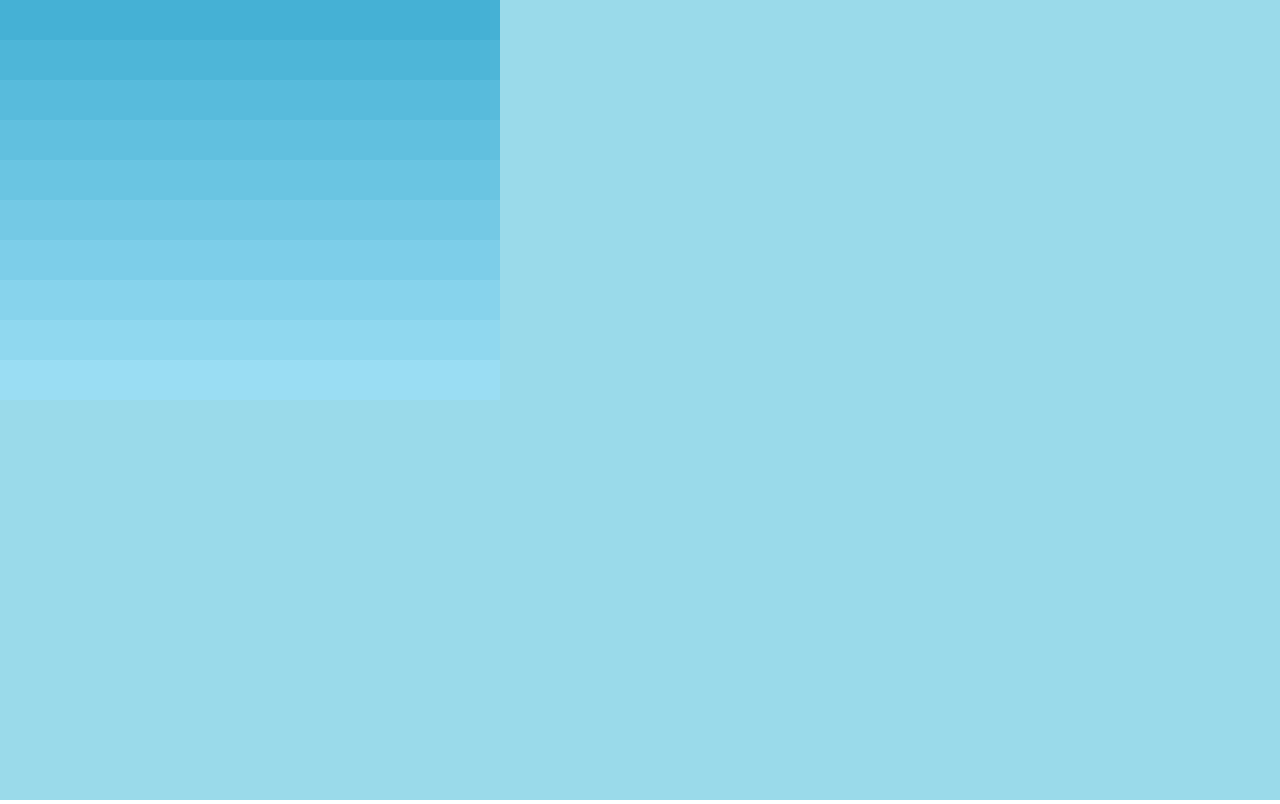
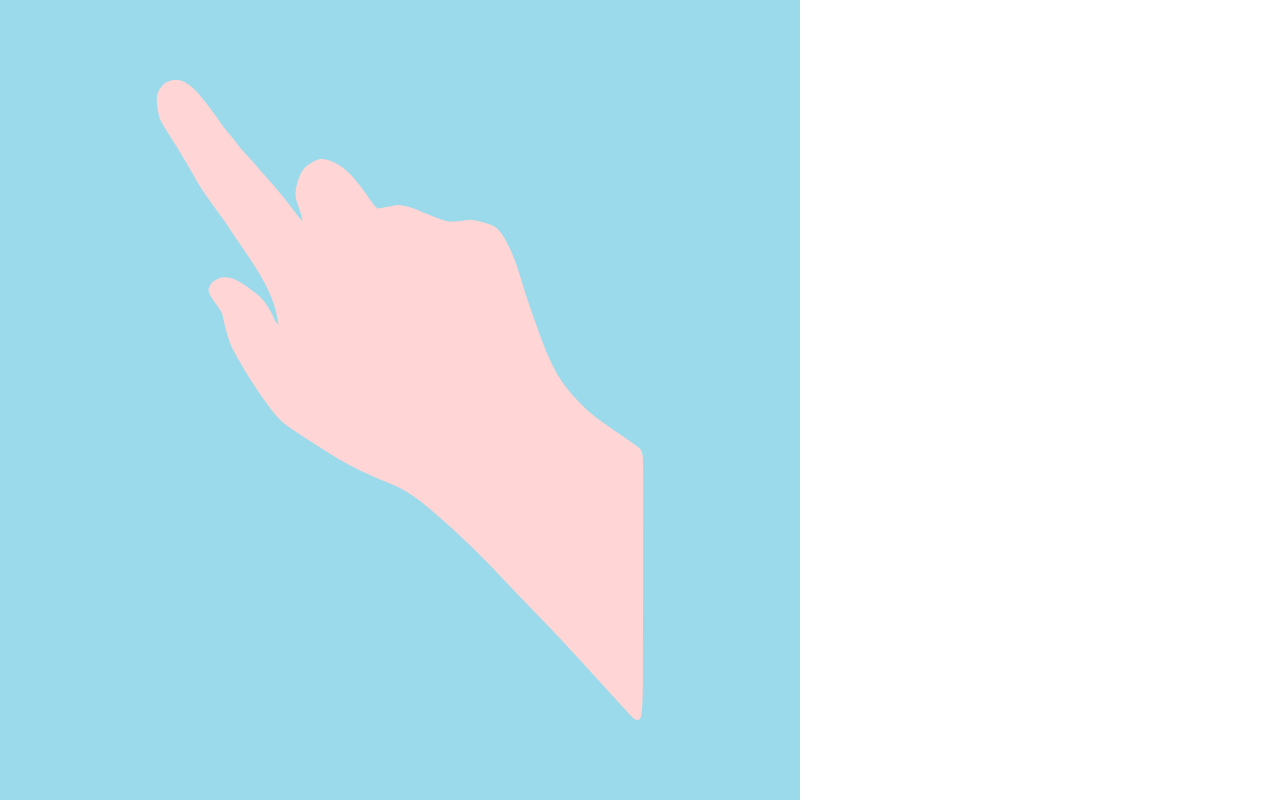
Before and after one commit to rwakizaka7/bounced_ball_html5, a plain HTML site: page index.html in a window 1280 px wide. Drawn offline with Linux system fonts and the light colour scheme; animation ran at ten frames a second.

Commit message:
スケールの調整

```diff
--- a/bounced_ball.js
+++ b/bounced_ball.js
@@ -1,32 +1,115 @@
+var screenSize = {
+    width: window.innerWidth <= window.innerHeight
+        ? window.innerWidth : window.innerHeight,
+    height: window.innerHeight
+};
+
 var game = new Phaser.Game({
     type: Phaser.WEBGL,
-        width: window.innerWidth,
-        height: window.innerHeight,
+    width: screenSize.width,
+    height: screenSize.height,
     backgroundColor: '#9adaea',
+    // scale: {
+    //     mode: Phaser.Scale.FIT,
+    //     width: screen.width,
+    //     height: screen.height
+    // },
     scene: {
         preload: preload,
         create: create,
         update: update
     }
-    })
+});
+
+var pressButtonInfo = {
+    key: 'press_button',
+    url: 'assets/press_to_start_50x50.svg',
+    width: 50,
+    height: 50,
+    zoomRate: 1,
+    getZoomSize: function () {
+        return {
+            width: this.width * this.zoomRate,
+            height: this.height * this.zoomRate
+        };
+    },
+    getCenter: function () {
+        return {
+            x: this.getZoomSize().width / 2,
+            y: this.getZoomSize().height / 2
+        }
+    },
+    offsetRate: {
+        x: 0.1, y: 0.1
+    },
+    getOffset: function (screenSize) {
+        return {
+            x: screenSize.width * this.offsetRate.x,
+            y: screenSize.width * this.offsetRate.y,
+        }
+    },
+    getCenterOffset: function (screenSize, itemSize) {
+        return {
+            x: (screenSize.width - itemSize.width) * 0.5,
+            y: (screenSize.height - itemSize.height) * 0.5,
+        }
+    }
+};
+
+function calcZoomRate() {
+    var pressButtonOffset = pressButtonInfo.getOffset(screenSize);
+    {
+        var offsetY = pressButtonOffset.y
+        pressButtonInfo['zoomRate'] = (screenSize.width - offsetY * 2) / pressButtonInfo.width;
+    }
+}
+calcZoomRate();
+
+// window.addEventListener('resize', () => {
+//     calcZoomRate();
+//     game.scale.refresh();
+// });
 
 function preload() {
-    this.load.image('sky', 'assets/sky.png');
+    {
+        var info = pressButtonInfo;
+        var size = info.getZoomSize();
+        this.load.svg(info.key, info.url, {
+            width: size.width,
+            height: size.height
+        });
+    }
 }
 
+var flag = false
+
 function create() {
+    var pressButton;
+    {
+        var info = pressButtonInfo;
+        var center = info.getCenter();
+        var offset = info.getOffset(screenSize);
+        var itemSize = info.getZoomSize();
+        var centerOffset = info.getCenterOffset(screenSize, itemSize);
+        pressButton = this.add.image(
+            center.x + offset.x,
+            center.y + centerOffset.y,
+            info.key).setInteractive();
+        //pressButton.setScale(0.5);
+    }
 
-    var skyButton = this.add.image(100, 100, 'sky').setInteractive();
-
-    this.input.on('gameobjectup', function (pointer, gameobject) {
-        if (gameobject === skyButton) {
-            console.log('u')
+    this.input.on('gameobjectdown', (pointer, gameobject) => {
+        if (gameobject === pressButton) {
+            console.log('d')
         }
     });
 
-    this.input.on('gameobjectdown', function (pointer, gameobject) {
-        if (gameobject === skyButton) {
-            console.log('d')
+    this.input.on('gameobjectup', (pointer, gameobject) => {
+        if (gameobject === pressButton) {
+            var scale = !flag ? 0.75 : 1
+            flag = !flag
+            pressButton.setScale(scale);
+            console.log('u')
         }
     });
 }
--- a/index.html
+++ b/index.html
@@ -1,15 +1,34 @@
 <!doctype html>
 <html lang="en">
+
 <head>
     <meta charset="UTF-8" />
-    <title>Phaser Sandbox</title>
+    <meta name="viewport"
+        content="viewport-fit=cover, width=device-width, initial-scale=1, maximum-scale=1, user-scalable=yes">
+    <title>Phaser Sandbox 5</title>
     <script src="./phaser.min_v3.55.2.js"></script>
     <script src="./bounced_ball.js"></script>
     <style type="text/css">
+        html {
+            /* iOS 11.1以前 */
+            padding-top: constant(safe-area-inset-top);
+            padding-bottom: constant(safe-area-inset-bottom);
+            padding-left: constant(safe-area-inset-left);
+            padding-right: constant(safe-area-inset-right);
+
+            /* iOS 11.2以降 */
+            padding-top: env(safe-area-inset-top);
+            padding-bottom: env(safe-area-inset-bottom);
+            padding-left: env(safe-area-inset-left);
+            padding-right: env(safe-area-inset-right);
+        }
+
         body {
             margin: 0;
         }
     </style>
 </head>
+
 <body></body>
+
 </html>
```
Also changed, not shown: assets/bomb.png (deleted), assets/dude.png (deleted), assets/platform.png (deleted), assets/press_to_start_50x50.svg (added), assets/sky.png (deleted), assets/star.png (deleted), bounced_ball.svg (added), 1 other file. Lines whose indentation alone changed are shown as unchanged.
